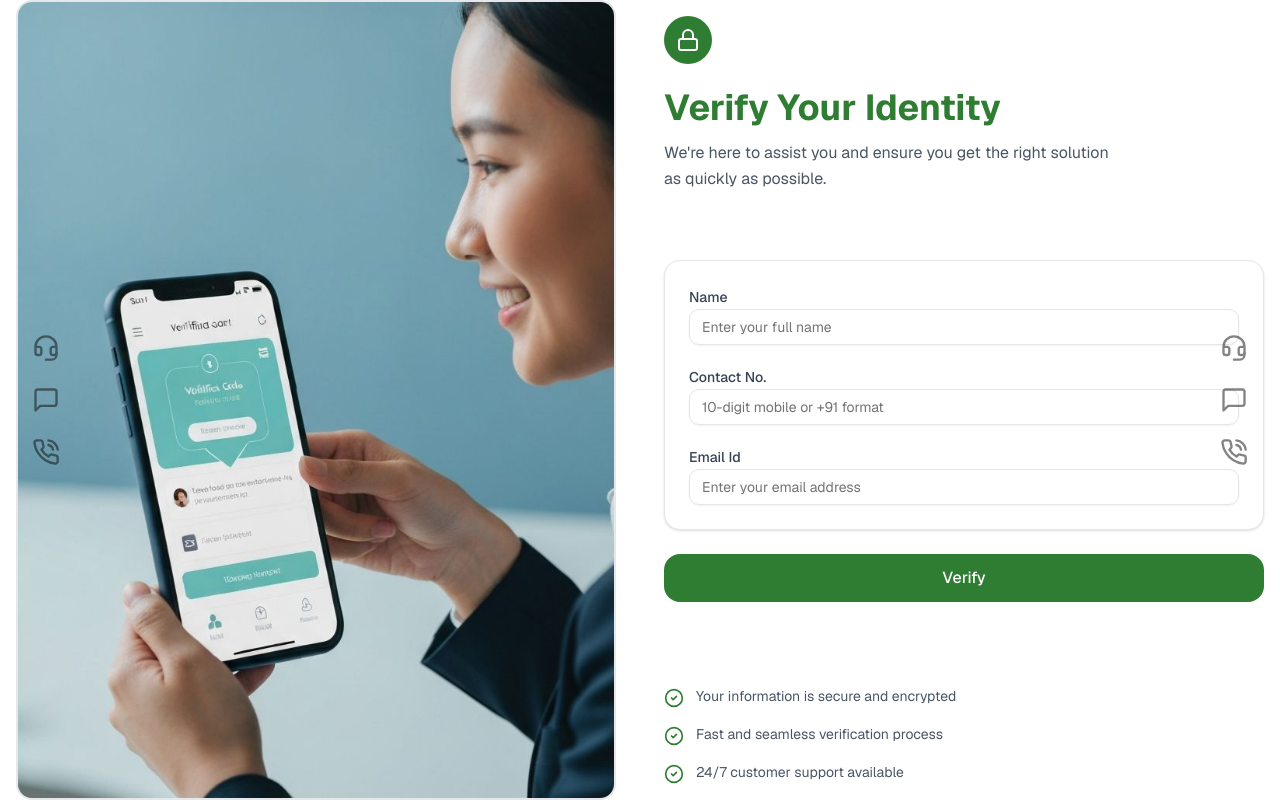
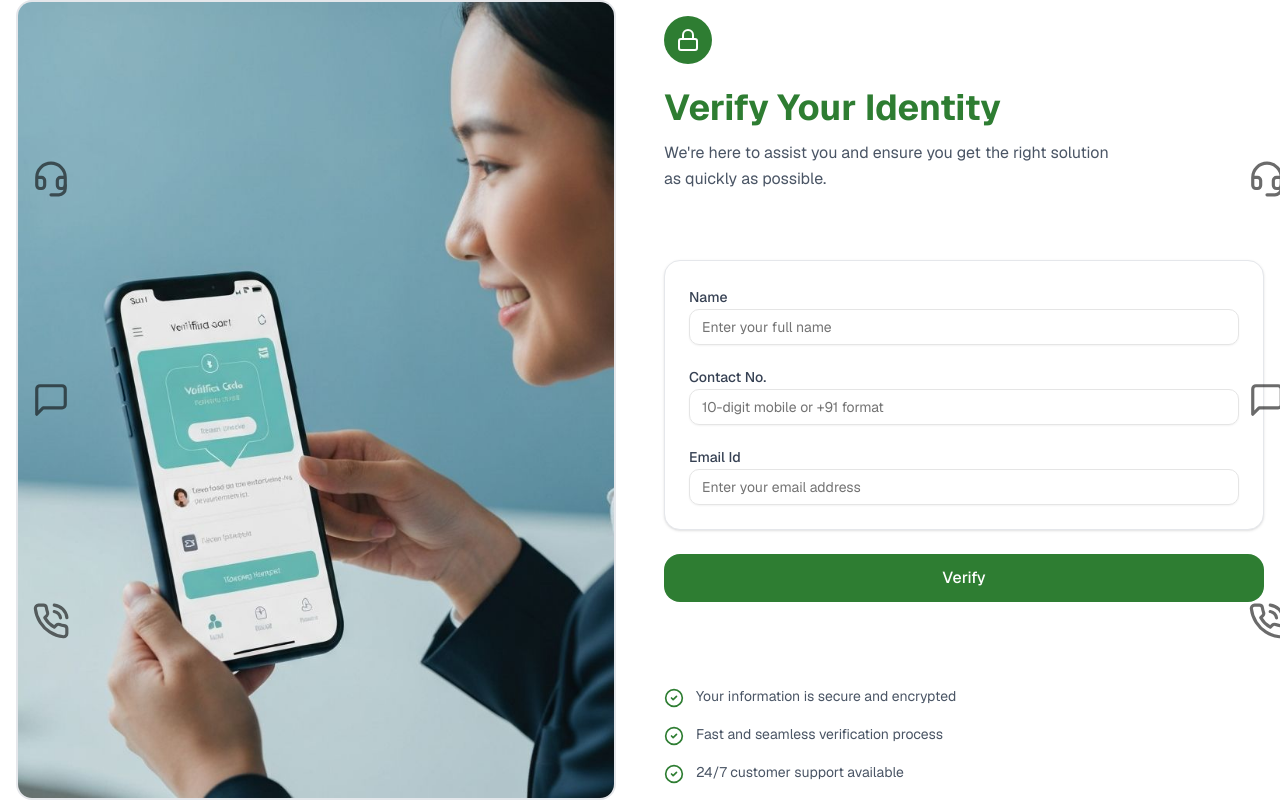
Before and after one commit to Developer-vikrant/SCS-Login-page-, a Next.js app: page / in a window 1280 px wide. Built offline with nearby package versions, Linux system fonts and the light colour scheme.

Commit message:
Improved icons size and position.

```diff
--- a/app/page.tsx
+++ b/app/page.tsx
@@ -40,19 +40,26 @@ export default function LoginPage() {
   return (
     <main className="relative h-screen flex items-center justify-center bg-white overflow-hidden">
 
-      {/* left icons */}
-<div className="hidden lg:flex flex-col gap-6 absolute left-8 top-1/2 -translate-y-1/2 opacity-50">
-  <Headset size={28} />
-  <MessageSquare size={28} />
-  <PhoneCall size={28} />
+     {/* LEFT side icons */}
+<div className="hidden lg:block absolute left-8 inset-y-0">
+  {/* top */}
+  <Headset size={38} className="absolute top-[20%] opacity-60" />
+  {/* center */}
+  <MessageSquare size={38} className="absolute top-1/2 -translate-y-1/2 opacity-60" />
+  {/* bottom */}
+  <PhoneCall size={38} className="absolute bottom-[20%] opacity-60" />
 </div>
 
-{/* right icons */}
-<div className="hidden lg:flex flex-col gap-6 absolute right-8 top-1/2 -translate-y-1/2 opacity-50">
-  <Headset size={28} />
-  <MessageSquare size={28} />
-  <PhoneCall size={28} />
+{/* RIGHT side icons */}
+<div className="hidden lg:block absolute right-8 inset-y-0">
+  {/* top */}
+  <Headset size={38} className="absolute top-[20%] opacity-60" />
+  {/* center */}
+  <MessageSquare size={38} className="absolute top-1/2 -translate-y-1/2 opacity-60" />
+  {/* bottom */}
+  <PhoneCall size={38} className="absolute bottom-[20%] opacity-60" />
 </div>
+
 
 
       <div className="w-full h-full max-w-7xl mx-auto px-4">
```
